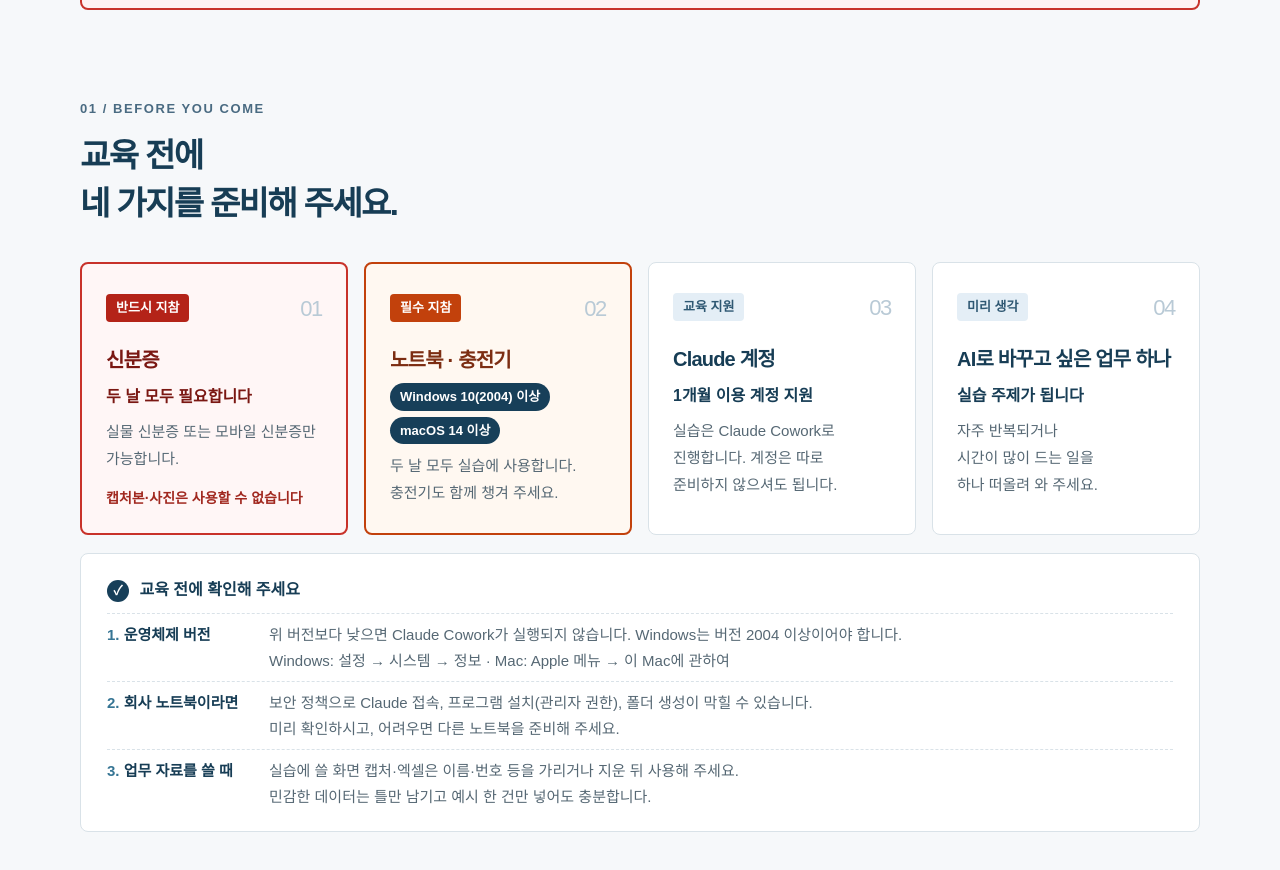
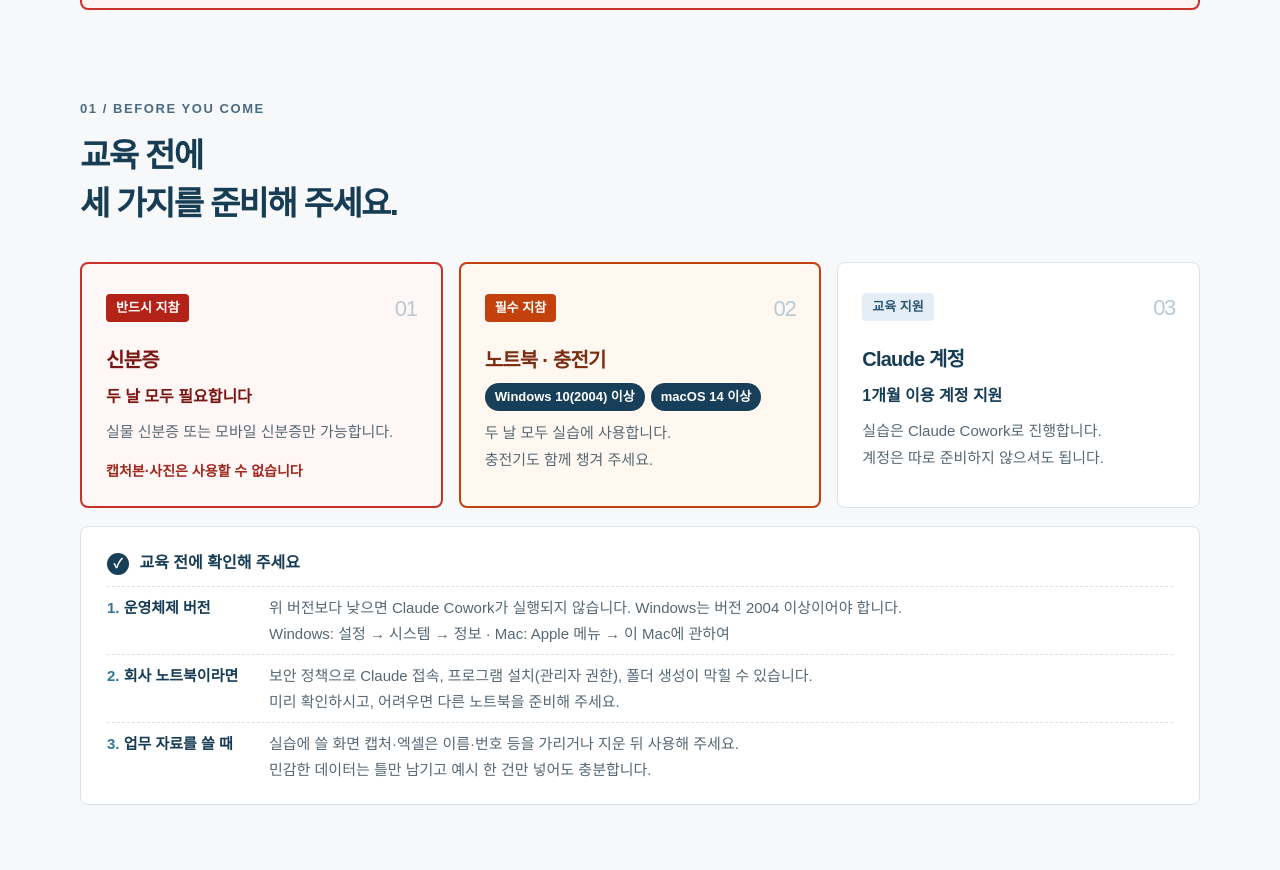
Before and after one commit to ax-helloworldlabs/saltlux, a plain HTML site: page index.html in a window 1280 px wide. Shown: the part 897-1767 px from the top of the page. Drawn offline with Linux system fonts and the light colour scheme; a web font is replaced by a local one.

Commit message:
준비물 04 미리 생각 카드 삭제(세 가지로)
Co-Authored-By: Claude Opus 5.5 <noreply@anthropic.com>

```diff
--- a/index.html
+++ b/index.html
@@ -70,9 +70,9 @@
 
 <section class="wrap section" id="preparation">
   <div class="section-heading">
-    <div><p class="eyebrow">01 / BEFORE YOU COME</p><h2>교육 전에 <br>네 가지를 준비해 주세요.</h2></div>
+    <div><p class="eyebrow">01 / BEFORE YOU COME</p><h2>교육 전에 <br>세 가지를 준비해 주세요.</h2></div>
   </div>
-  <div class="prep-grid prep-grid-4">
+  <div class="prep-grid">
     <article class="prep-card id-required">
       <div class="prep-top"><span class="tag">반드시 지참</span><span class="card-number">01</span></div>
       <h3>신분증</h3>
@@ -91,12 +91,6 @@
       <h3>Claude 계정</h3>
       <p class="prep-key">1개월 이용 계정 지원</p>
       <p>실습은 <span class="nw">Claude Cowork로</span> 진행합니다. <span class="nw">계정은 따로</span> <span class="nw">준비하지 않으셔도</span> 됩니다.</p>
-    </article>
-    <article class="prep-card">
-      <div class="prep-top"><span class="tag">미리 생각</span><span class="card-number">04</span></div>
-      <h3>AI로 바꾸고 싶은 업무 하나</h3>
-      <p class="prep-key">실습 주제가 됩니다</p>
-      <p><span class="nw">자주 반복되거나</span> <span class="nw">시간이 많이 드는 일을</span> <span class="nw">하나 떠올려 와 주세요.</span></p>
     </article>
   </div>
 
```
